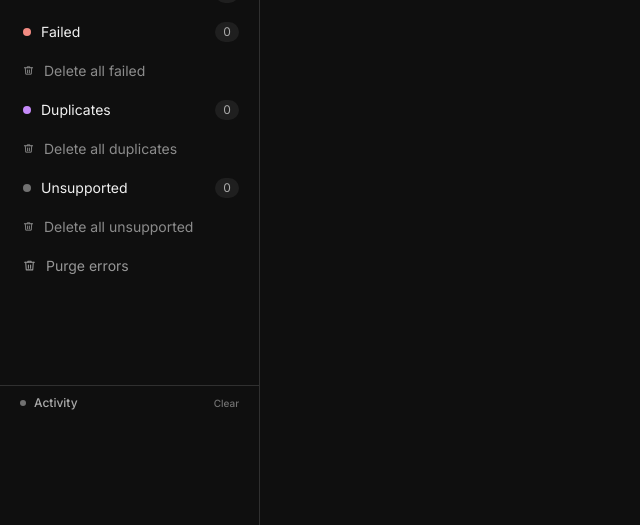
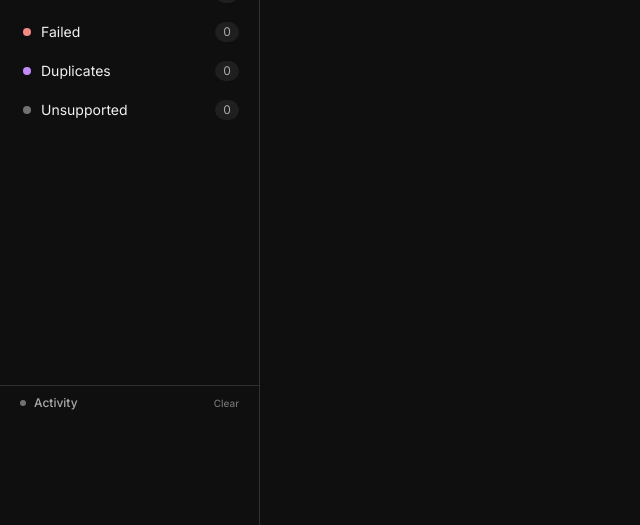
Before and after one commit to antndev/data-injector, a Python web app: template app/templates/index.html in a window 1280 px wide. Shown: the part 160-685 px from the top of the page, without its empty margins (0-640 px from the left). Run offline with Jinja, Linux system fonts and the light colour scheme; the template is opened without the code that fills it, so the values that code supplies are empty.

Commit message:
refactor: move cleanup buttons to dedicated sidebar section
- Filter nav now contains only category filters (no purge buttons inline)
- New Cleanup section appears between nav and activity log when errors exist
- Individual delete buttons (failed/duplicates/unsupported) show only when count > 0
- Combined 'Delete all errors' only shows when 2+ error categories are non-empty
- Renamed 'Purge errors' -> 'Delete all errors' to clarify it deletes files not log entries

```diff
--- a/app/templates/index.html
+++ b/app/templates/index.html
@@ -46,23 +46,27 @@ aside{width:260px;flex-shrink:0;border-right:1px solid var(--line);display:flex;
 
 .spacer{flex:1;min-height:8px}
 
-.nav-purge{
+/* cleanup section */
+.cleanup{
+  display:none;flex-direction:column;flex-shrink:0;
+  border-top:1px solid var(--line);
+}
+.cleanup-head{
+  padding:8px 20px;font-size:12px;color:var(--mute);font-weight:500;
+  display:flex;align-items:center;gap:8px;
+}
+.cleanup-btn{
   background:none;border:0;cursor:pointer;font:inherit;
-  padding:2px 16px 6px 44px;text-align:left;
-  display:none;align-items:center;gap:5px;
-  font-size:11px;color:var(--red);opacity:.55;
-  border-left:3px solid transparent;
+  padding:7px 20px;text-align:left;display:flex;align-items:center;gap:10px;
+  color:var(--mute);font-size:13px;border-left:3px solid transparent;
+  width:100%;
 }
-.nav-purge:hover{opacity:1;background:var(--hover);border-left-color:var(--red)}
-.nav-purge svg{width:11px;height:11px;flex-shrink:0}
-.nav-purge-all{
-  display:none;background:none;border:0;border-top:1px solid var(--line);
-  cursor:pointer;font:inherit;padding:8px 20px;text-align:left;
-  align-items:center;gap:6px;font-size:12px;color:var(--red);opacity:.6;
-  border-left:3px solid transparent;
-}
-.nav-purge-all:hover{opacity:1;background:var(--hover);border-left-color:var(--red)}
-.nav-purge-all svg{width:13px;height:13px;flex-shrink:0}
+.cleanup-btn:hover{background:var(--hover);color:var(--red);border-left-color:var(--red)}
+.cleanup-btn svg{width:14px;height:14px;flex-shrink:0;opacity:.5}
+.cleanup-btn:hover svg{opacity:1}
+.cleanup-btn .cc{margin-left:auto;font-size:12px;color:var(--dim);background:var(--panel);padding:1px 8px;border-radius:10px;min-width:24px;text-align:center}
+.cleanup-btn.danger{color:var(--red);opacity:.7;border-top:1px solid var(--line);margin-top:2px}
+.cleanup-btn.danger:hover{opacity:1}
 
 /* live log */
 .log{
@@ -194,26 +198,29 @@ input[type=checkbox]:checked::after{content:'';width:5px;height:9px;border:solid
     <button data-f="processing"><span class="dot processing"></span>Processing<span class="count" id="c-processing">0</span></button>
     <button data-f="done"><span class="dot done"></span>Done<span class="count" id="c-done">0</span></button>
     <button data-f="failed"><span class="dot failed"></span>Failed<span class="count" id="c-failed">0</span></button>
-    <button class="nav-purge" id="purge-failed">
+    <button data-f="duplicate"><span class="dot duplicate"></span>Duplicates<span class="count" id="c-duplicates">0</span></button>
+    <button data-f="unsupported"><span class="dot unsupported"></span>Unsupported<span class="count" id="c-unsupported">0</span></button>
+  </div>
+  <div class="spacer"></div>
+  <div class="cleanup" id="cleanup">
+    <div class="cleanup-head">Cleanup</div>
+    <button class="cleanup-btn" id="purge-failed" style="display:none">
       <svg viewBox="0 0 24 24" fill="none" stroke="currentColor" stroke-width="2" stroke-linecap="round" stroke-linejoin="round"><polyline points="3 6 5 6 21 6"/><path d="M19 6l-1 14H6L5 6"/><path d="M10 11v6M14 11v6"/><path d="M9 6V4h6v2"/></svg>
-      Delete all failed
+      Delete all failed<span class="cc" id="cc-failed">0</span>
     </button>
-    <button data-f="duplicate"><span class="dot duplicate"></span>Duplicates<span class="count" id="c-duplicates">0</span></button>
-    <button class="nav-purge" id="purge-dup">
+    <button class="cleanup-btn" id="purge-dup" style="display:none">
       <svg viewBox="0 0 24 24" fill="none" stroke="currentColor" stroke-width="2" stroke-linecap="round" stroke-linejoin="round"><polyline points="3 6 5 6 21 6"/><path d="M19 6l-1 14H6L5 6"/><path d="M10 11v6M14 11v6"/><path d="M9 6V4h6v2"/></svg>
-      Delete all duplicates
+      Delete all duplicates<span class="cc" id="cc-dup">0</span>
     </button>
-    <button data-f="unsupported"><span class="dot unsupported"></span>Unsupported<span class="count" id="c-unsupported">0</span></button>
-    <button class="nav-purge" id="purge-uns">
+    <button class="cleanup-btn" id="purge-uns" style="display:none">
       <svg viewBox="0 0 24 24" fill="none" stroke="currentColor" stroke-width="2" stroke-linecap="round" stroke-linejoin="round"><polyline points="3 6 5 6 21 6"/><path d="M19 6l-1 14H6L5 6"/><path d="M10 11v6M14 11v6"/><path d="M9 6V4h6v2"/></svg>
-      Delete all unsupported
+      Delete all unsupported<span class="cc" id="cc-uns">0</span>
     </button>
-    <button class="nav-purge-all" id="purge-all">
+    <button class="cleanup-btn danger" id="purge-all" style="display:none">
       <svg viewBox="0 0 24 24" fill="none" stroke="currentColor" stroke-width="2" stroke-linecap="round" stroke-linejoin="round"><polyline points="3 6 5 6 21 6"/><path d="M19 6l-1 14H6L5 6"/><path d="M10 11v6M14 11v6"/><path d="M9 6V4h6v2"/></svg>
-      Purge errors
+      Delete all errors<span class="cc" id="cc-all">0</span>
     </button>
   </div>
-  <div class="spacer"></div>
   <div class="log">
     <div class="log-head" id="log-head">
       <span>Activity</span>
@@ -352,12 +359,18 @@ function updateCounts(s){
   $('c-failed').textContent=s.failed;
   $('c-duplicates').textContent=s.duplicates;
   $('c-unsupported').textContent=s.unsupported;
-  const show=el=>el.style.display='flex';
-  const hide=el=>el.style.display='none';
-  s.failed>0    ? show($('purge-failed')) : hide($('purge-failed'));
-  s.duplicates>0? show($('purge-dup'))    : hide($('purge-dup'));
-  s.unsupported>0?show($('purge-uns'))    : hide($('purge-uns'));
-  s.failed+s.duplicates+s.unsupported>0 ? show($('purge-all')) : hide($('purge-all'));
+
+  // Cleanup section — show only when something needs cleaning
+  const errors=s.failed+s.duplicates+s.unsupported;
+  $('cleanup').style.display=errors>0?'flex':'none';
+  function cbtn(id,ccid,n){$('cc-'+ccid).textContent=n;$('purge-'+id).style.display=n>0?'flex':'none';}
+  cbtn('failed','failed',s.failed);
+  cbtn('dup',   'dup',   s.duplicates);
+  cbtn('uns',   'uns',   s.unsupported);
+  // "Delete all errors" only when 2+ categories have files (otherwise redundant)
+  const multiCategory=[s.failed>0,s.duplicates>0,s.unsupported>0].filter(Boolean).length>1;
+  $('cc-all').textContent=errors;
+  $('purge-all').style.display=multiCategory?'flex':'none';
 }
 
 // ── Load first page + reset ───────────────────────────────────────────────
```
